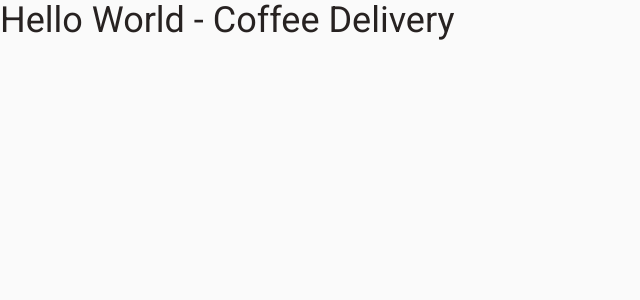
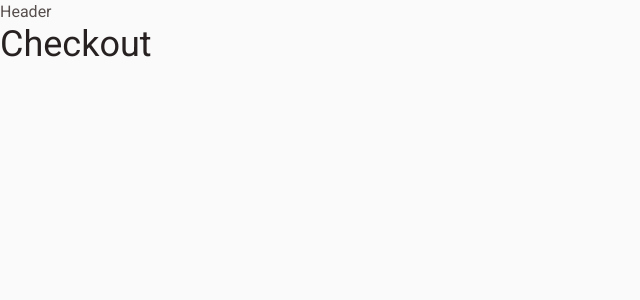
Before and after one commit to Gian-Lucas/coffee-delivery, a React (Vite) app: page /checkout in a window 1280 px wide. Shown: the top 300 px of the page, without its empty margins (0-640 px from the left). Built offline with nearby package versions, Linux system fonts and the light colour scheme.

Commit message:
pages + react router dom

```diff
--- a/package.json
+++ b/package.json
@@ -11,7 +11,8 @@
   "dependencies": {
     "phosphor-react": "^1.4.1",
     "react": "^18.2.0",
-    "react-dom": "^18.2.0"
+    "react-dom": "^18.2.0",
+    "react-router-dom": "^6.3.0"
   },
   "devDependencies": {
     "@types/react": "^18.0.15",
--- a/src/App.tsx
+++ b/src/App.tsx
@@ -1,11 +1,11 @@
+import { BrowserRouter } from "react-router-dom";
+import { Router } from "./Router";
 import "./styles/global.css";
 
 export function App() {
   return (
-    <div>
-      <h1 className="text-base-title text-4xl">
-        Hello World - Coffee Delivery
-      </h1>
-    </div>
+    <BrowserRouter>
+      <Router />
+    </BrowserRouter>
   );
 }
--- /dev/null
+++ b/src/Router.tsx
@@ -0,0 +1,17 @@
+import { Route, Routes } from "react-router-dom";
+import { DefaultLayout } from "./layouts/DefaultLayout";
+import { Checkout } from "./pages/Checkout";
+import { Home } from "./pages/Home";
+import { Success } from "./pages/Success";
+
+export function Router() {
+  return (
+    <Routes>
+      <Route path="/" element={<DefaultLayout />}>
+        <Route path="/" element={<Home />} />
+        <Route path="/checkout" element={<Checkout />} />
+        <Route path="/success" element={<Success />} />
+      </Route>
+    </Routes>
+  );
+}
--- /dev/null
+++ b/src/components/Header.tsx
@@ -0,0 +1,7 @@
+export function Header() {
+  return (
+    <header>
+      <h1>Header</h1>
+    </header>
+  );
+}
--- /dev/null
+++ b/src/layouts/DefaultLayout.tsx
@@ -0,0 +1,11 @@
+import { Outlet } from "react-router-dom";
+import { Header } from "../components/Header";
+
+export function DefaultLayout() {
+  return (
+    <>
+      <Header />
+      <Outlet />
+    </>
+  );
+}
--- /dev/null
+++ b/src/pages/Checkout.tsx
@@ -0,0 +1,7 @@
+export function Checkout() {
+  return (
+    <div>
+      <h1 className="text-base-title text-4xl">Checkout</h1>
+    </div>
+  );
+}
--- /dev/null
+++ b/src/pages/Home.tsx
@@ -0,0 +1,7 @@
+export function Home() {
+  return (
+    <div>
+      <h1 className="text-base-title text-4xl">Home</h1>
+    </div>
+  );
+}
--- /dev/null
+++ b/src/pages/Success.tsx
@@ -0,0 +1,7 @@
+export function Success() {
+  return (
+    <div>
+      <h1 className="text-base-title text-4xl">Success</h1>
+    </div>
+  );
+}
```
Also changed, not shown: 1 other file (tests, documents, lock files or other folders).
